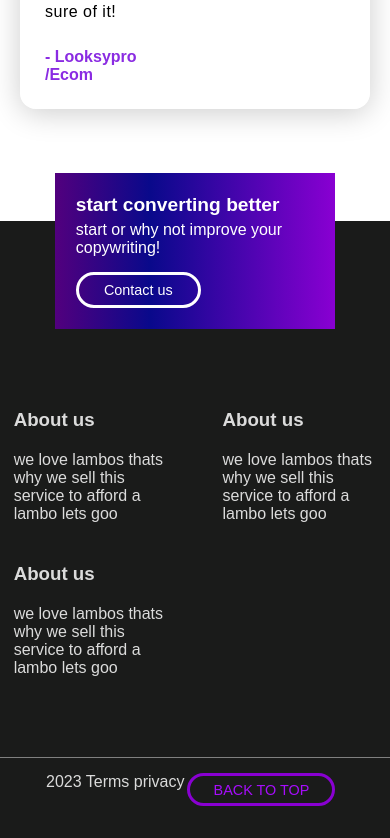
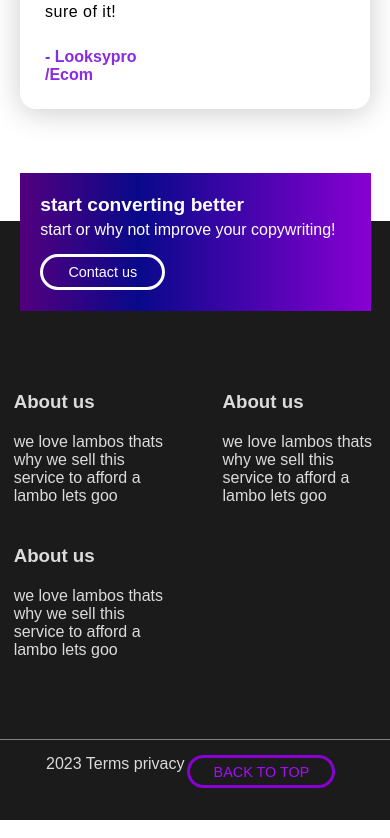
Before and after one commit to Flying0101/CW-site, a React (Create React App) app: page / in a window 390 px wide. Shown: the part 4358-5196 px from the top of the page. Built offline with nearby package versions, Linux system fonts and the light colour scheme.

Commit message:
resp update footer

```diff
--- a/src/css/Footer.css
+++ b/src/css/Footer.css
@@ -149,7 +149,7 @@
    }
 
    .f-contact-container {
-      width: max(280px, 50%);
+      width: max(280px, 90%);
       margin: 0 auto;
       display: block;
    }
```
